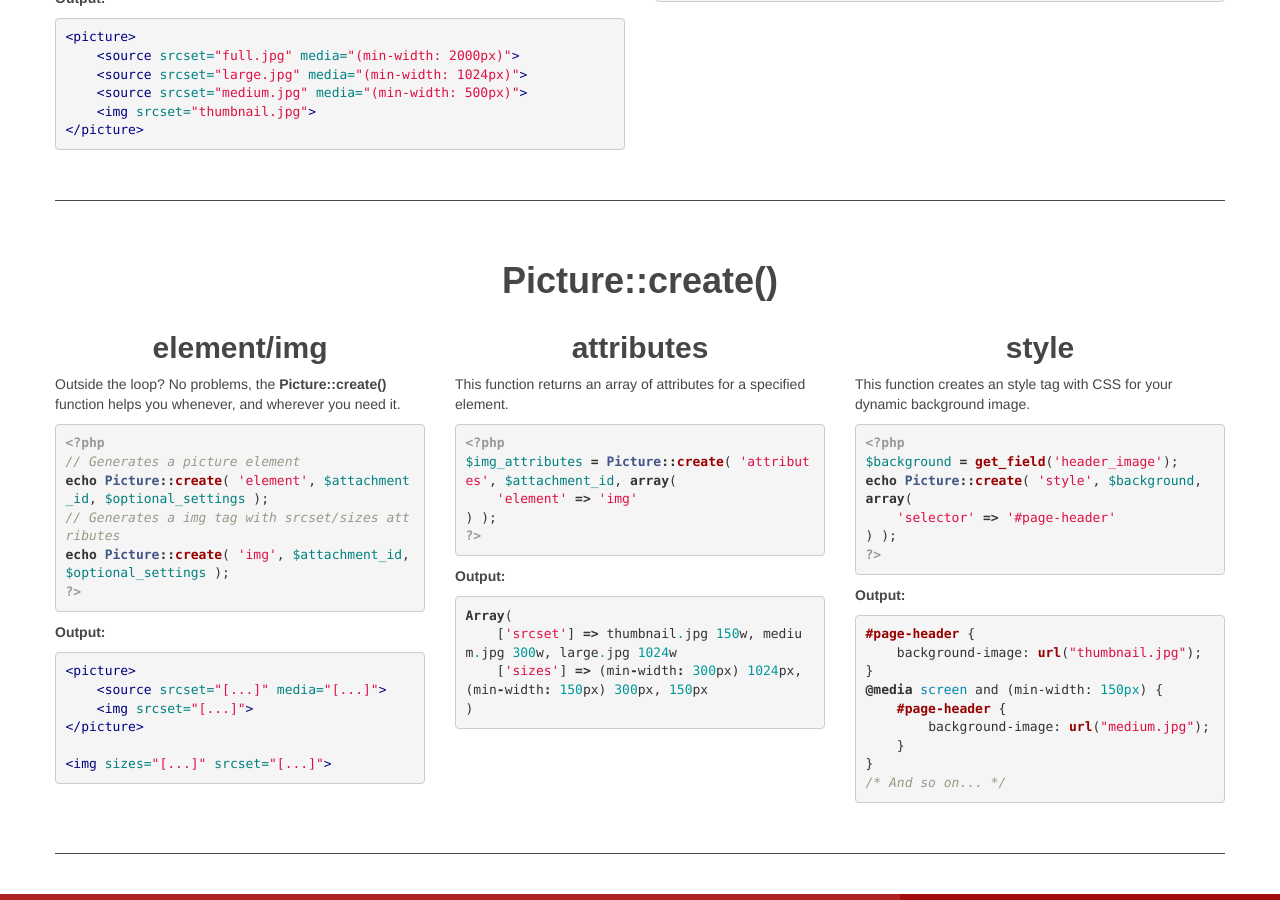
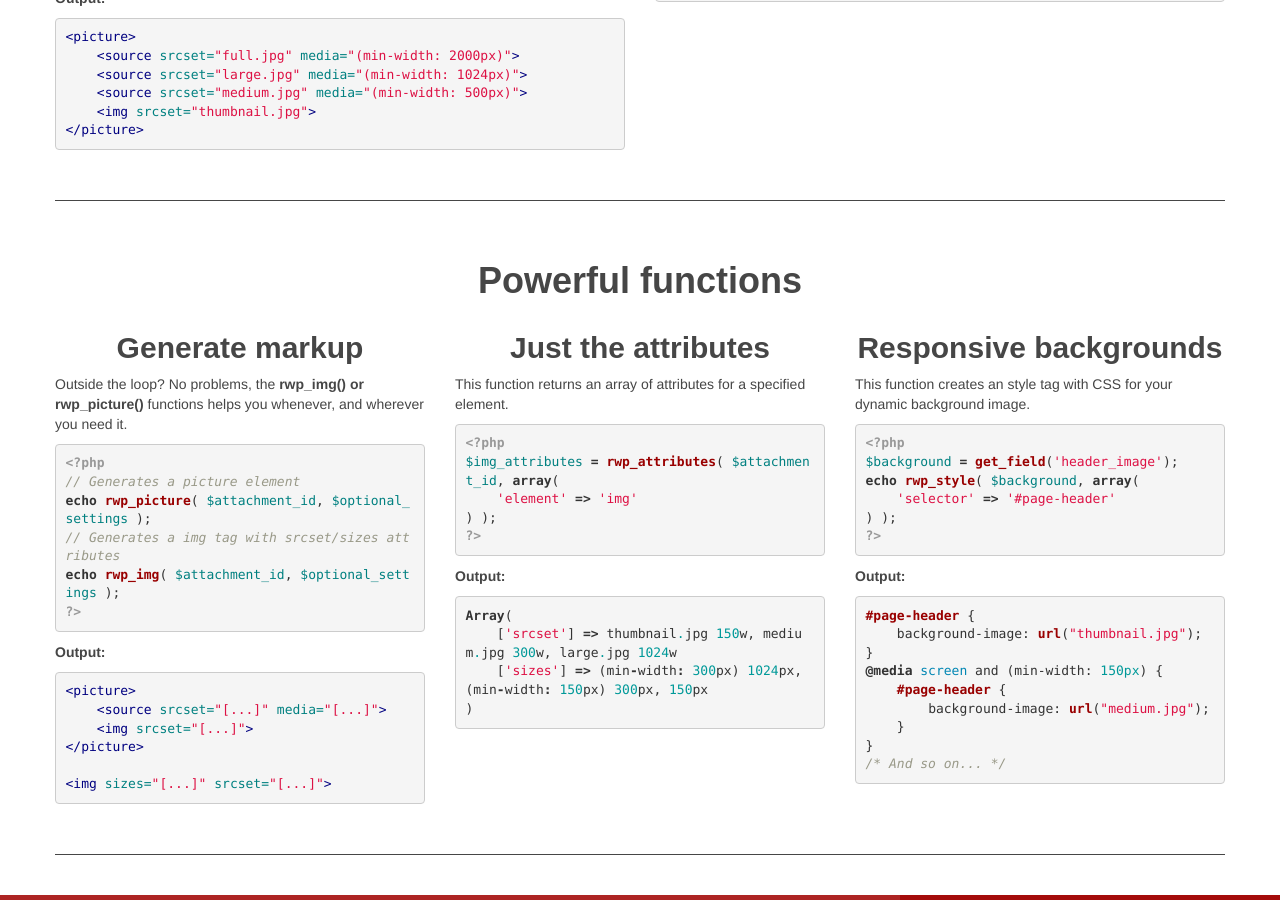
Before and after one commit to responsify-wp/responsify-wp.github.io, a Jekyll site: the page built from index.html, in a window 1280 px wide and 900 px high, scrolled down 3007 px. Built offline with Jekyll 4.4.1, drawn with Linux system fonts in a browser that asks for light colours.

Commit message:
Removed Picture::create()

```diff
--- a/index.html
+++ b/index.html
@@ -239,20 +239,20 @@ $posts = get_posts( $args );
             <div class="row">
                 <div class="col-xs-12 col-sm-8 col-sm-offset-2">
                     <header class="feature-section-header">
-                        <h1>Picture::create()</h1>
+                        <h1>Powerful functions</h1>
                     </header>
                 </div>
             </div>
             <div class="row">
                 <div class="col-sm-4">
-                    <h2>element/img</h2>
-                    <p>Outside the loop? No problems, the <strong>Picture::create()</strong> function helps you whenever, and wherever you need it.</p>
+                    <h2>Generate markup</h2>
+                    <p>Outside the loop? No problems, the <strong>rwp_img() or rwp_picture()</strong> functions helps you whenever, and wherever you need it.</p>
 {% highlight php %}
 <?php
 // Generates a picture element
-echo Picture::create( 'element', $attachment_id, $optional_settings );
+echo rwp_picture( $attachment_id, $optional_settings );
 // Generates a img tag with srcset/sizes attributes
-echo Picture::create( 'img', $attachment_id, $optional_settings );
+echo rwp_img( $attachment_id, $optional_settings );
 ?>
 {% endhighlight %}
                     <p><strong>Output:</strong></p>
@@ -266,11 +266,11 @@ echo Picture::create( 'img', $attachment_id, $optional_settings );
 {% endhighlight %}
                 </div>
                 <div class="col-sm-4">
-                    <h2>attributes</h2>
+                    <h2>Just the attributes</h2>
                     <p>This function returns an array of attributes for a specified element.</p>
 {% highlight php %}
 <?php
-$img_attributes = Picture::create( 'attributes', $attachment_id, array(
+$img_attributes = rwp_attributes( $attachment_id, array(
     'element' => 'img'
 ) );
 ?>
@@ -284,12 +284,12 @@ Array(
 {% endhighlight %}
                 </div>
                 <div class="col-sm-4">
-                    <h2>style</h2>
+                    <h2>Responsive backgrounds</h2>
                     <p>This function creates an style tag with CSS for your dynamic background image.</p>
 {% highlight php %}
 <?php
 $background = get_field('header_image');
-echo Picture::create( 'style', $background, array(
+echo rwp_style( $background, array(
     'selector' => '#page-header'
 ) );
 ?>
```
